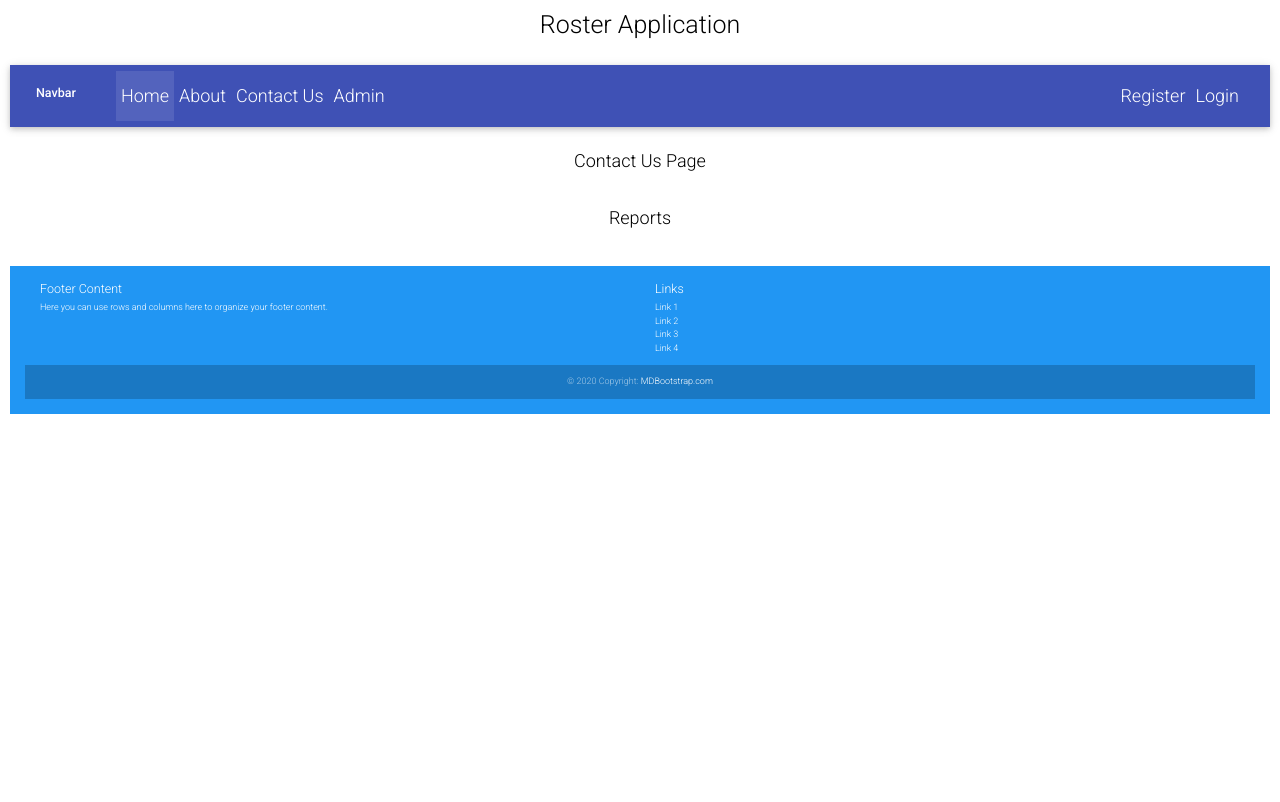
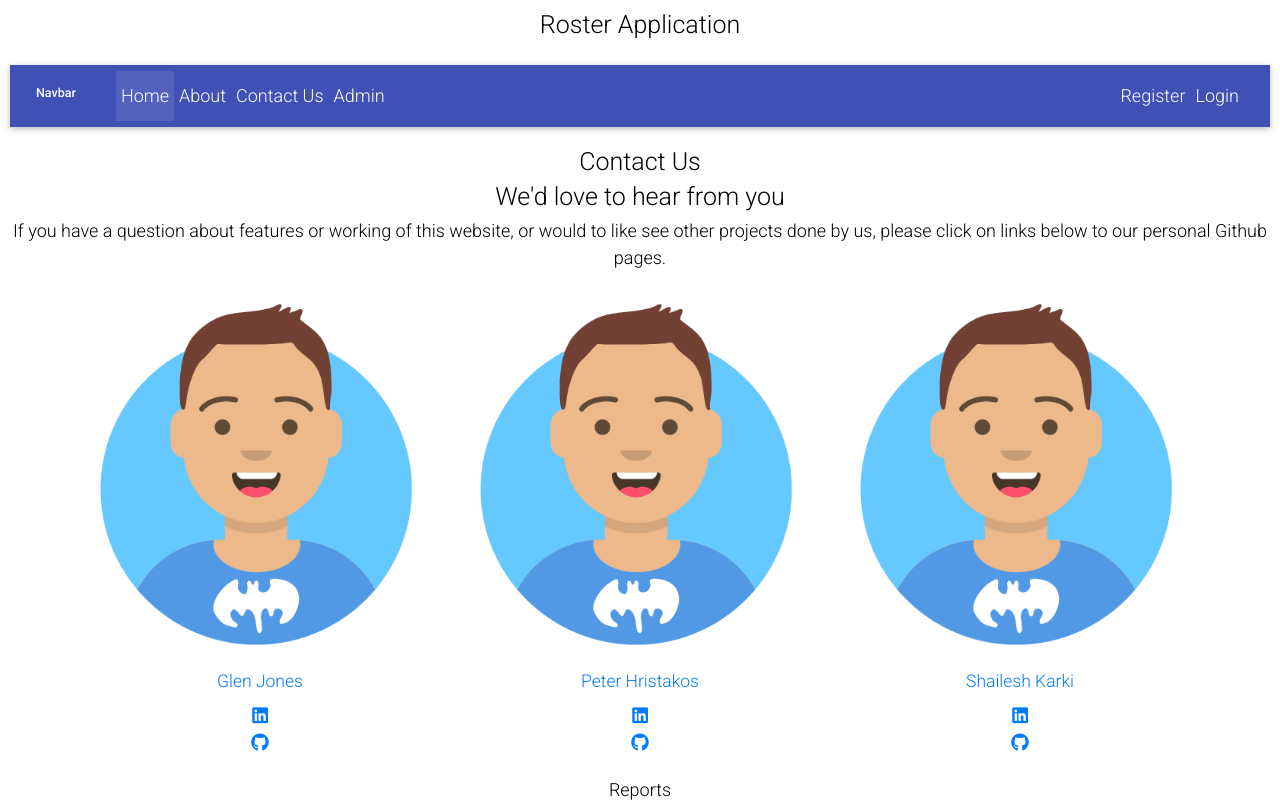
Before and after one commit to shaileshkarki/Roster-App, a React (Create React App) app in the folder roster/: page /contact in a window 1280 px wide. Shown: the top 802 px of the page. Built offline with nearby package versions, Linux system fonts and the light colour scheme.

Commit message:
Contact and about pages

```diff
--- a/roster/src/App.css
+++ b/roster/src/App.css
@@ -39,3 +39,7 @@
 .screen-font {
   font-size: large !important;
 }
+
+.profile-hover:hover {
+  transform: scale(1.2);
+}
--- a/roster/src/Components/About.js
+++ b/roster/src/Components/About.js
@@ -1,19 +1,58 @@
-import React from 'react';
-import Row from 'react-bootstrap/Row';
-import Col from 'react-bootstrap/Col';
-
+import React from "react";
+import Row from "react-bootstrap/Row";
+import Col from "react-bootstrap/Col";
 
 class About extends React.Component {
-    render() {
-        return (
-            <Row>
-                <Col>
-                    <p>About Us Page</p>
-                </Col>
-            </Row>
-        )
-    }
-
+  render() {
+    return (
+      <div
+        style={{
+          display: "flex",
+          alignItems: "center",
+          flexDirection: "column",
+          justifyContent: "center",
+        }}
+      >
+        <div
+          style={{
+            textAlign: "left",
+            width: "50%",
+            margin: "0 25%",
+          }}
+        >
+          <h1>Features for the users. </h1>
+          <ul>
+            <li>
+              It allows a user to register, login and search their shifts{" "}
+            </li>
+            <li>Allows user to put in availability for upcoming roster</li>
+            <li>
+              Allows rostering manager to create roster allocating shifts to
+              staff
+            </li>
+          </ul>
+        </div>
+        <div
+          style={{
+            textAlign: "left",
+            width: "50%",
+            margin: "0 25%",
+          }}
+        >
+          <h1>Features about the application:</h1>
+          <ul>
+            <li>
+              Technologis used: Javascript,React, CSS/HTML, Node, Express and
+              Postgres SQL
+            </li>
+            <li>Passwords are hashed prior before database storing.</li>
+            <li>Axios utilsed for processing RESTFUL API requests</li>
+            <li>MDB utilised for GUI</li>
+          </ul>
+        </div>
+      </div>
+    );
+  }
 }
 
 export default About;
--- a/roster/src/Components/ContactUs.js
+++ b/roster/src/Components/ContactUs.js
@@ -1,19 +1,88 @@
-import React from 'react';
-import Row from 'react-bootstrap/Row';
-import Col from 'react-bootstrap/Col';
+import React from "react";
 
+import { MDBIcon } from "mdbreact";
 
-class ContactUs extends React.Component {
-    render() {
-        return (
-            <Row>
-                <Col>
-                    <p>Contact Us Page</p>
-                </Col>
-            </Row>
-        )
-    }
-
+function Profile({ profile }) {
+  return (
+    <div className="col-sm  profile-hover">
+      <div className="cnt-block equal-hight">
+        <figure>
+          <img
+            src="../images/Glen-Avatar.png"
+            className="img-responsive"
+            alt=""
+          />
+        </figure>
+        <h3>
+          <a href={profile.portfolio} target="_blank">
+            {profile.name}
+          </a>
+        </h3>
+        <p>{profile.titile}</p>
+        <div>
+          <div>
+            <a href={profile.linkedin} target="_blank">
+              <MDBIcon fab icon="linkedin" />
+            </a>
+          </div>
+          <div>
+            <a href={profile.github} target="_blank">
+              <MDBIcon fab icon="github" />
+            </a>
+          </div>
+        </div>
+      </div>
+    </div>
+  );
+}
+function ContactUs(props) {
+  const profiles = [
+    {
+      name: "Glen Jones",
+      title: "Software Engineer",
+      portfolio: "https://www.glenjones.com.au/",
+      linkedin: "https://www.linkedin.com/in/mrglenjones/",
+      github: "https://github.com/mistergjones",
+    },
+    {
+      name: "Peter Hristakos",
+      title: "Software Engineer",
+      portfolio: "http://peter-hristakos.surge.sh/",
+      linkedin: "https://www.linkedin.com/in/peter-hristakos/",
+      github: "https://github.com/Hristakos",
+    },
+    {
+      name: "Shailesh Karki",
+      title: "Software Engineer",
+      portfolio: "http://shaileshkarki.surge.sh/",
+      linkedin: "https://www.linkedin.com/in/shaileshkarki/",
+      github: "https://github.com/shaileshkarki",
+    },
+  ];
+  return (
+    <div>
+      <h1>Contact Us</h1>
+      <center>
+        <div className="borderForm">
+          <h1>We'd love to hear from you</h1>
+          <p>
+            If you have a question about features or working of this website, or
+            would to like see other projects done by us, please click on links
+            below to our personal Github pages.
+          </p>
+        </div>
+      </center>
+      <section className="our-team padding-lg">
+        <div class="container">
+          <div className="row">
+            {profiles.map((profile, index) => (
+              <Profile key={index} profile={profile} />
+            ))}
+          </div>
+        </div>
+      </section>
+    </div>
+  );
 }
 
 export default ContactUs;
```
Also changed, not shown: roster/public/images/Glen-Avatar.png (added).
